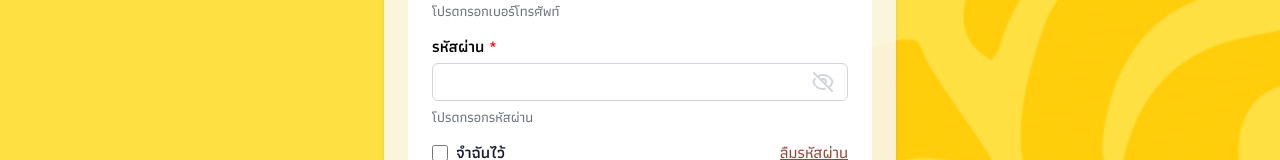
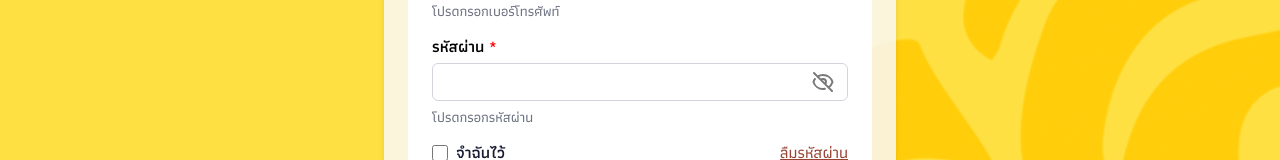
Before and after one commit to kalamell/9singha_git, a Next.js app: page /login in a window 1280 px wide. Shown: the part 513-673 px from the top of the page. Built offline with nearby package versions, Linux system fonts and the light colour scheme.

Commit message:
fix color

```diff
--- a/src/app/components/inputCheck.js
+++ b/src/app/components/inputCheck.js
@@ -127,13 +127,13 @@ const InputCheck = ({
           >
             {showPassword ? (
               <svg width="24" height="24" viewBox="0 0 24 24" fill="none" xmlns="http://www.w3.org/2000/svg">
-              <path d="M15 12C15 13.6569 13.6569 15 12 15C10.3431 15 9 13.6569 9 12C9 10.3431 10.3431 9 12 9C13.6569 9 15 10.3431 15 12Z" stroke="#D1D5DB" stroke-width="2" stroke-linecap="round" stroke-linejoin="round"/>
-              <path d="M2.45825 12C3.73253 7.94288 7.52281 5 12.0004 5C16.4781 5 20.2684 7.94291 21.5426 12C20.2684 16.0571 16.4781 19 12.0005 19C7.52281 19 3.73251 16.0571 2.45825 12Z" stroke="#D1D5DB" stroke-width="2" stroke-linecap="round" stroke-linejoin="round"/>
+              <path d="M15 12C15 13.6569 13.6569 15 12 15C10.3431 15 9 13.6569 9 12C9 10.3431 10.3431 9 12 9C13.6569 9 15 10.3431 15 12Z" stroke="#787878" stroke-width="2" stroke-linecap="round" stroke-linejoin="round"/>
+              <path d="M2.45825 12C3.73253 7.94288 7.52281 5 12.0004 5C16.4781 5 20.2684 7.94291 21.5426 12C20.2684 16.0571 16.4781 19 12.0005 19C7.52281 19 3.73251 16.0571 2.45825 12Z" stroke="#787878" stroke-width="2" stroke-linecap="round" stroke-linejoin="round"/>
               </svg>
 
             ) : (
                 <svg width="24" height="24" viewBox="0 0 24 24" fill="none" xmlns="http://www.w3.org/2000/svg">
-                <path d="M3 3L6.58916 6.58916M21 21L17.4112 17.4112M13.8749 18.8246C13.2677 18.9398 12.6411 19 12.0005 19C7.52281 19 3.73251 16.0571 2.45825 12C2.80515 10.8955 3.33851 9.87361 4.02143 8.97118M9.87868 9.87868C10.4216 9.33579 11.1716 9 12 9C13.6569 9 15 10.3431 15 12C15 12.8284 14.6642 13.5784 14.1213 14.1213M9.87868 9.87868L14.1213 14.1213M9.87868 9.87868L6.58916 6.58916M14.1213 14.1213L6.58916 6.58916M14.1213 14.1213L17.4112 17.4112M6.58916 6.58916C8.14898 5.58354 10.0066 5 12.0004 5C16.4781 5 20.2684 7.94291 21.5426 12C20.8357 14.2507 19.3545 16.1585 17.4112 17.4112" stroke="#D1D5DB" stroke-width="2" stroke-linecap="round" stroke-linejoin="round"/>
+                <path d="M3 3L6.58916 6.58916M21 21L17.4112 17.4112M13.8749 18.8246C13.2677 18.9398 12.6411 19 12.0005 19C7.52281 19 3.73251 16.0571 2.45825 12C2.80515 10.8955 3.33851 9.87361 4.02143 8.97118M9.87868 9.87868C10.4216 9.33579 11.1716 9 12 9C13.6569 9 15 10.3431 15 12C15 12.8284 14.6642 13.5784 14.1213 14.1213M9.87868 9.87868L14.1213 14.1213M9.87868 9.87868L6.58916 6.58916M14.1213 14.1213L6.58916 6.58916M14.1213 14.1213L17.4112 17.4112M6.58916 6.58916C8.14898 5.58354 10.0066 5 12.0004 5C16.4781 5 20.2684 7.94291 21.5426 12C20.8357 14.2507 19.3545 16.1585 17.4112 17.4112" stroke="#787878" stroke-width="2" stroke-linecap="round" stroke-linejoin="round"/>
                 </svg>
 
             )}
```
